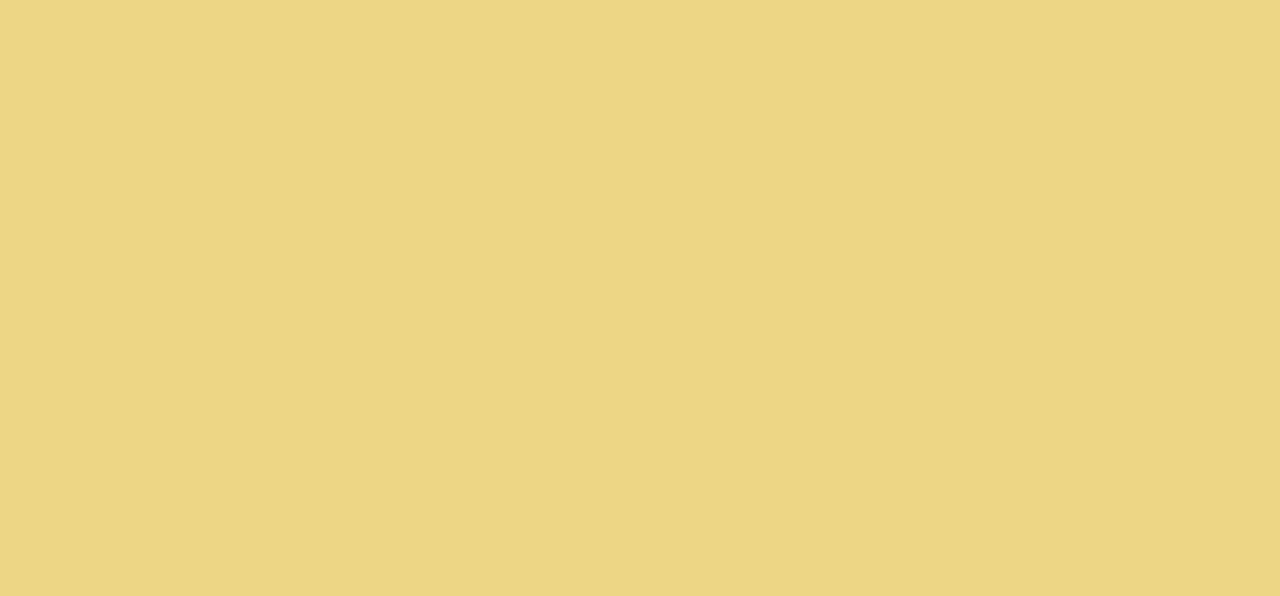
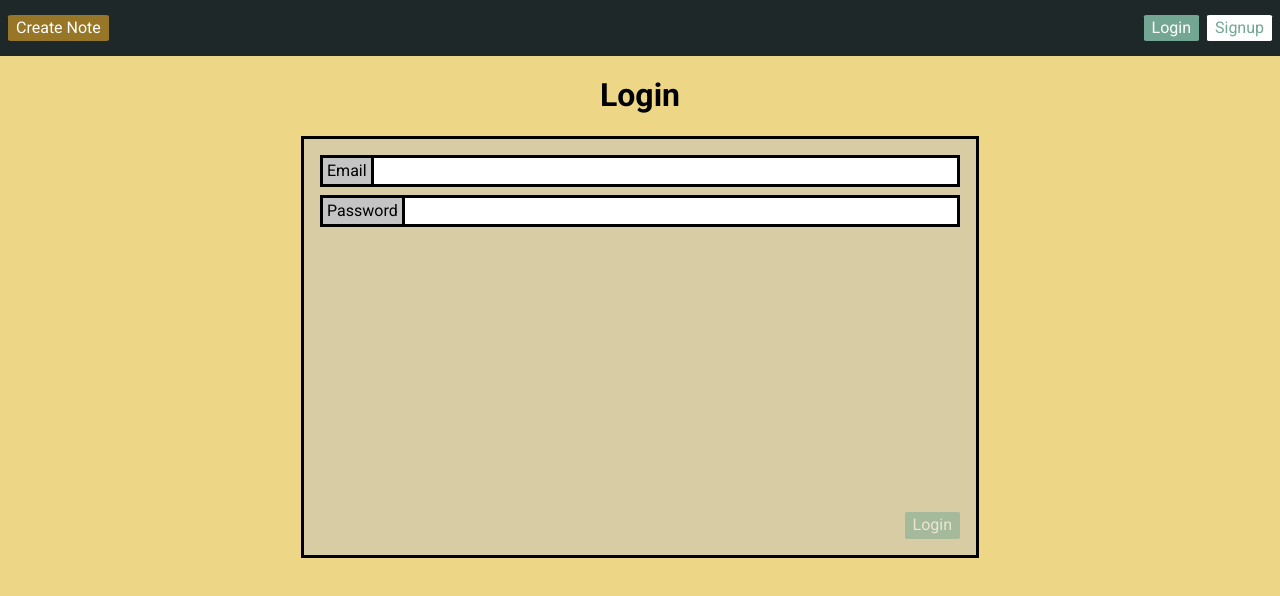
Before and after one commit to AlexsLaboratory/notes-react, a React (Create React App) app: page /login in a window 1280 px wide. Before the commit this address had no page. Shown: the top 596 px of the page. Built offline with nearby package versions, Linux system fonts and the light colour scheme.

Commit message:
feat: Create Login Route

```diff
--- a/src/index.tsx
+++ b/src/index.tsx
@@ -7,6 +7,7 @@ import {
 import App from './routes/App';
 import Signup from "./routes/Signup";
 import "./scss/global/index.scss";
+import Login from "./routes/Login";
 
 const root = ReactDOM.createRoot(
     document.getElementById('root') as HTMLElement
@@ -16,6 +17,7 @@ root.render(
     <Routes>
       <Route path="/" element={<App />} />
       <Route path="/signup" element={<Signup />} />
+      <Route path="/login" element={<Login />} />
     </Routes>
   </BrowserRouter>
 );
--- /dev/null
+++ b/src/routes/Login.tsx
@@ -0,0 +1,104 @@
+import React, {FunctionComponent} from 'react';
+import AuthProvider from "../providers/AuthProvider";
+import Header from "../components/Header";
+import formStyles from "../scss/modules/form.module.scss";
+import Form from "../components/Form";
+import Input from "../components/Input";
+import Button from "../components/Button";
+import {ErrorMessage, useInput} from "../hooks/useInput";
+
+interface OwnProps {
+}
+
+type Props = OwnProps;
+
+const Login: FunctionComponent<Props> = (props) => {
+    const {
+        value: emailValue,
+        isValid: emailValid,
+        errorMessage: emailErrorMessage,
+        hasError: emailHasError,
+        valueChangeHandler: emailChangeHandler,
+        inputBlurHandler: emailInputBlurHandler,
+        reset: emailReset
+    } = useInput((value: string, errorMessage: ErrorMessage) => {
+        if (value.length === 0) {
+            return [false, errorMessage.onEmpty]
+        }
+        const pattern = /\w+@\w+\.[a-z]{2,}/
+        if (!pattern.test(value)) {
+            return [false, errorMessage.onInvalid]
+        }
+        return [true, ""]
+    }, {onEmpty: "Email is required", onInvalid: "Email is invalid"});
+
+    const {
+        value: passwordValue,
+        isValid: passwordValid,
+        errorMessage: passwordErrorMessage,
+        hasError: passwordHasError,
+        valueChangeHandler: passwordChangeHandler,
+        inputBlurHandler: passwordInputBlurHandler,
+        reset: passwordReset
+    } = useInput((value: string, errorMessage: ErrorMessage) => {
+        if (value.length === 0) {
+            return [false, errorMessage.onEmpty]
+        }
+        const pattern = /^(?=.*\d)(?=.*[A-Z])(?=.*[a-z])(?=.*[!"#$%&"()\*+,\-\./:;<=>?@\[\\\]\^_`{|}~])(?!.*\s).{8,32}$/
+        if (!pattern.test(value)) {
+            return [false, errorMessage.onInvalid]
+        }
+        return [true, ""]
+    }, {
+        onEmpty: "Password is required",
+        onInvalid: ["At least one number", "At lest one lower case letter", "At lest one upper case letter", "At lest one special character", "At least one special character", "Must be 8 to 32 characters long"]
+    });
+
+    const onSubmitHandler = (e: React.FormEvent<HTMLFormElement>) => {
+        e.preventDefault();
+        console.log("Form submitted");
+        emailReset();
+        passwordReset();
+    }
+
+    const formValid = !emailValid || !passwordValid;
+
+    return (
+        <AuthProvider>
+            <Header/>
+            <div className={`grid ${formStyles["grid--site-form"]} ${formStyles["site-form"]}`}>
+                <h1 className={`${formStyles["site-form__title"]}`}>Login</h1>
+                <div className={`${formStyles["site-form__content"]} ${formStyles["site-form__content--create-edit"]}`}>
+                    <Form onSubmit={onSubmitHandler}>
+                        <div className={`${formStyles["form-fields"]}`}>
+                            <Input label="Email"
+                                   name="email"
+                                   type="email"
+                                   value={emailValue}
+                                   onChange={emailChangeHandler}
+                                   onBlur={emailInputBlurHandler}
+                                   hasError={emailHasError}
+                                   errorMessage={emailErrorMessage}/>
+                            <Input label="Password"
+                                   name="current-password"
+                                   type="password"
+                                   value={passwordValue}
+                                   onChange={passwordChangeHandler}
+                                   onBlur={passwordInputBlurHandler}
+                                   hasError={passwordHasError}
+                                   errorMessage={passwordErrorMessage}/>
+                        </div>
+                        <Button type="submit"
+                                className={`${formStyles["site-form__action-btn"]} ${formStyles["site-form__action-btn--save"]} ${formStyles.form__button}`}
+                                styleType="primary" disabled={formValid}>
+                            Login
+                        </Button>
+                    </Form>
+                </div>
+            </div>
+        </AuthProvider>
+    );
+
+};
+
+export default Login;
```
